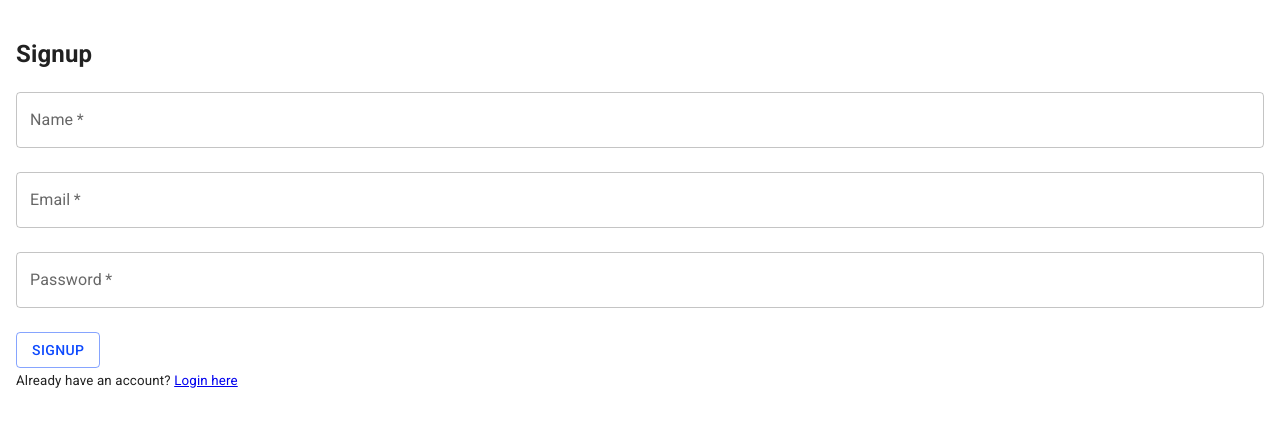
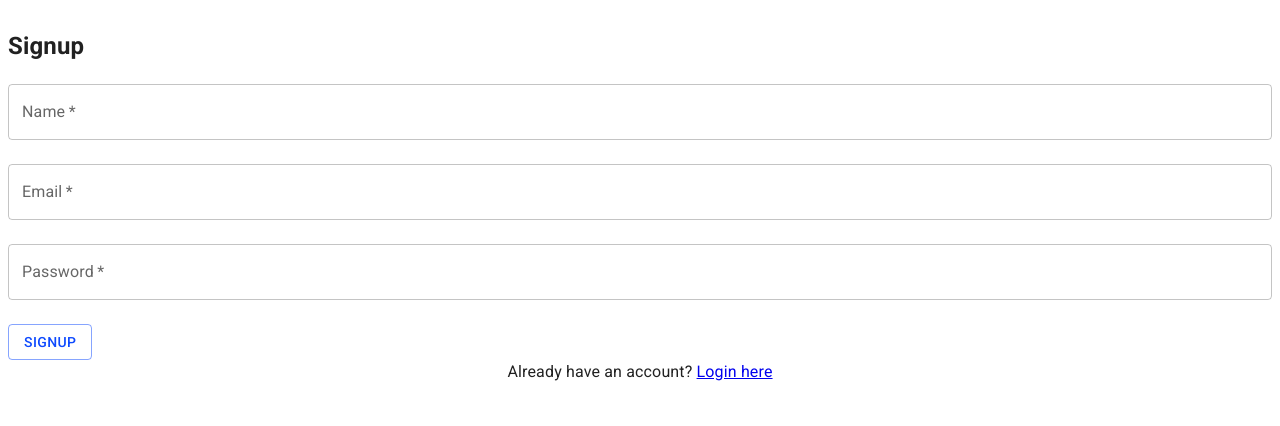
Before and after one commit to annaperlack/Quizzinator, a React (Create React App) app in the folder client/: page /signup in a window 1280 px wide. Shown: the top 426 px of the page. Built offline with nearby package versions, Linux system fonts and the light colour scheme.

Commit message:
MUI'd up login/signup

```diff
--- a/client/src/App.js
+++ b/client/src/App.js
@@ -58,7 +58,7 @@ function App() {
         <Grid maxWidth='xl' disableGutters={true}>
           {isLoggedIn && <NavBar />}
         </Grid>
-        <Grid p={2}>
+        <Grid p={1}>
           <Routes>
             <Route
               exact path="/"
--- a/client/src/pages/leaderboard.js
+++ b/client/src/pages/leaderboard.js
@@ -16,9 +16,9 @@ const Leaderboard = () => {
 
     return (
         <Grid>
-            <List>
+            <List sx={{ listStyleType: 'decimal', }}>
                 {leaderData.map(leader => (
-                    <ListItem>
+                    <ListItem divider='true'>
                         <ListItemText
                             key={leader._id}
                             primary={
@@ -27,10 +27,13 @@ const Leaderboard = () => {
                                 </Typography>
                             }
                             secondary={
-                                <Typography variant='body2'>
+                                <Typography variant='caption'>
                                     Average: {Math.trunc(leader.score / leader.total * 100)}%
                                 </Typography>
                             }
+                            sx={{
+                                display: 'list-item',
+                            }}
                         >
                         </ListItemText>
                     </ListItem>
--- a/client/src/pages/login.js
+++ b/client/src/pages/login.js
@@ -6,6 +6,7 @@ import Auth from '../utils/auth';
 import TextField from '@mui/material/TextField';
 import Button from '@mui/material/Button';
 import Grid from '@mui/material/Unstable_Grid2';
+import Typography from '@mui/material/Typography';
 
 const Login = (props) => {
     const [formState, setFormState] = useState({ email: '', password: '' });
@@ -39,10 +40,10 @@ const Login = (props) => {
     };
 
     return (
-        <main className="flex-row justify-center mb-4">
-            <div className="col-12 col-lg-10">
-                <div className="card">
-                    <div className="card-body">
+        <Grid>
+            <Grid>
+                <Grid>
+                    <Grid>
                         <form autoComplete="off" onSubmit={handleFormSubmit}>
                             <h2>Login</h2>
                             <TextField
@@ -76,11 +77,11 @@ const Login = (props) => {
                                 {error.message}
                             </div>
                         )}
-                        {<small>Need an account? <Link to="/signup">Register here</Link></small>}
-                    </div>
-                </div>
-            </div>
-        </main>
+                        {<Typography align='center'>Need an account? <Link to="/signup">Register here</Link></Typography>}
+                    </Grid>
+                </Grid>
+            </Grid>
+        </Grid>
     );
 };
 
--- a/client/src/pages/signup.js
+++ b/client/src/pages/signup.js
@@ -6,6 +6,8 @@ import Auth from '../utils/auth';
 import TextField from '@mui/material/TextField';
 import Button from '@mui/material/Button';
 import Grid from '@mui/material/Unstable_Grid2';
+import Typography from '@mui/material/Typography';
+
 
 const Signup = () => {
     const [formState, setFormState] = useState({
@@ -41,10 +43,10 @@ const Signup = () => {
     };
 
     return (
-        <main className="flex-row justify-center mb-4">
-            <div className="col-12 col-lg-10">
-                <div className="card">
-                    <div className="card-body">
+        <Grid>
+            <Grid>
+                <Grid>
+                    <Grid>
                         <form autoComplete="off" onSubmit={handleFormSubmit}>
                             <h2>Signup</h2>
                             <TextField
@@ -92,11 +94,11 @@ const Signup = () => {
                                 {error.message}
                             </div>
                         )}
-                        {<small>Already have an account? <Link to="/">Login here</Link></small>}
-                    </div>
-                </div>
-            </div>
-        </main>
+                        {<Typography align='center'>Already have an account? <Link to="/">Login here</Link></Typography>}
+                    </Grid>
+                </Grid>
+            </Grid>
+        </Grid>
     );
 };
 
```
